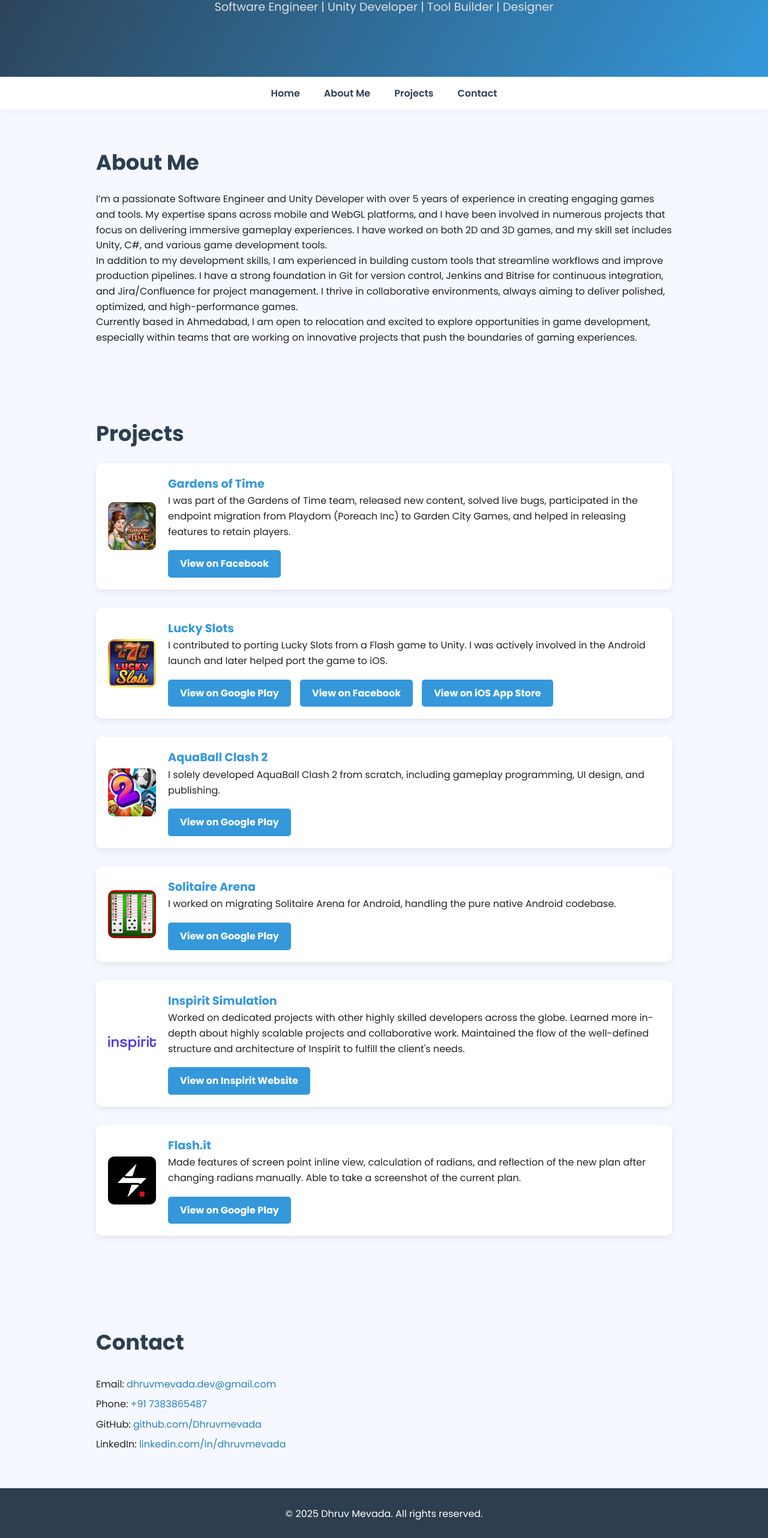
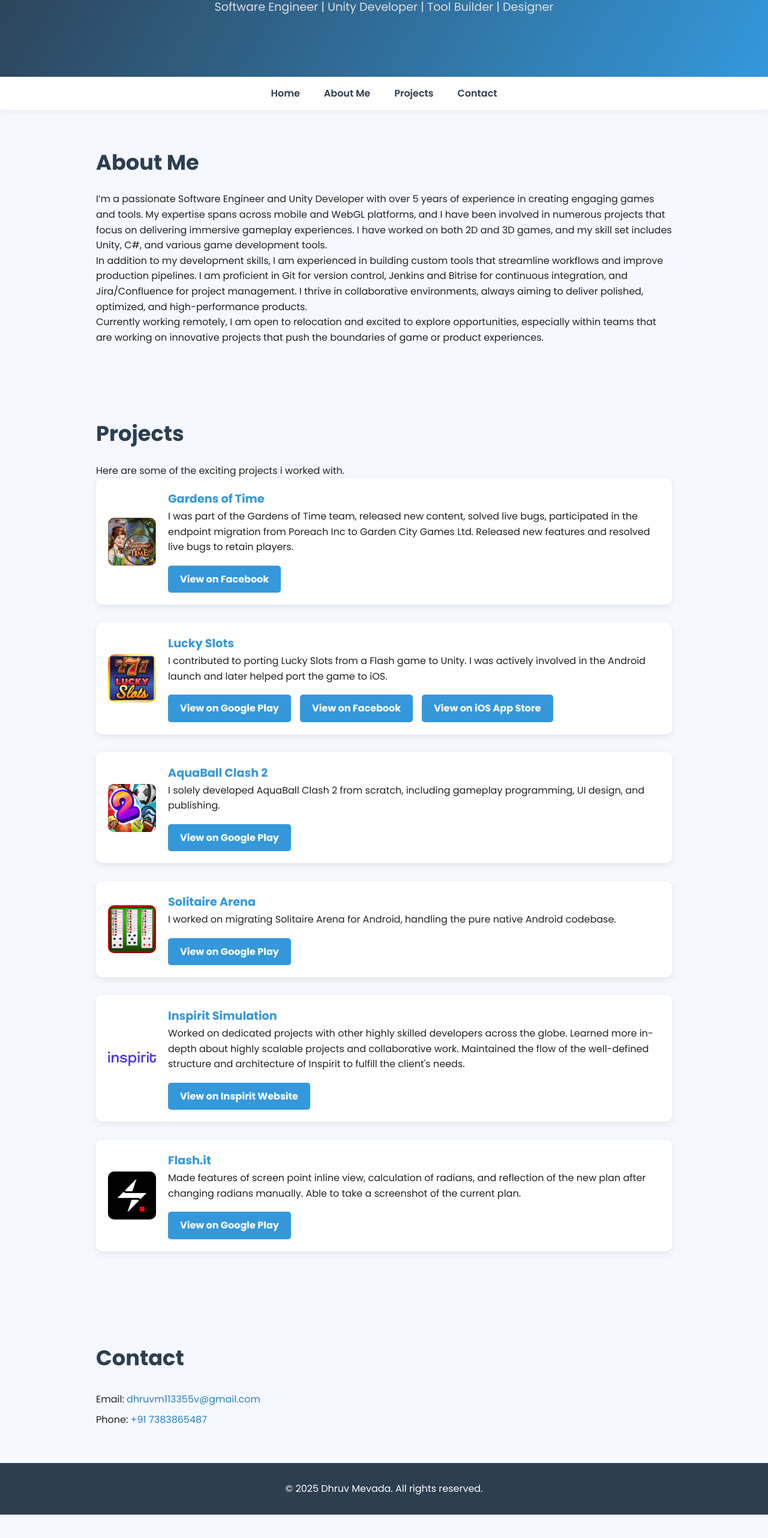
Before and after one commit to dhruv111/dhruv-portfolio, a React (Create React App) app: page / in a window 1280 px wide. Shown: the part 190-2754 px from the top of the page at 60% size. After the commit the page ends 2715 px from the top, so only its background shows below. Built offline with nearby package versions, Linux system fonts and the light colour scheme; the HTML template or start-up script is replaced by a standard one.

Commit message:
Final changes

```diff
--- a/src/App.js
+++ b/src/App.js
@@ -29,23 +29,25 @@
           I’m a passionate Software Engineer and Unity Developer with over 5 years of experience in creating engaging games and tools. My expertise spans across mobile and WebGL platforms, and I have been involved in numerous projects that focus on delivering immersive gameplay experiences. I have worked on both 2D and 3D games, and my skill set includes Unity, C#, and various game development tools.
         </p>
         <p>
-          In addition to my development skills, I am experienced in building custom tools that streamline workflows and improve production pipelines. I have a strong foundation in Git for version control, Jenkins and Bitrise for continuous integration, and Jira/Confluence for project management. I thrive in collaborative environments, always aiming to deliver polished, optimized, and high-performance games.
+          In addition to my development skills, I am experienced in building custom tools that streamline workflows and improve production pipelines. I am proficient in Git for version control, Jenkins and Bitrise for continuous integration, and Jira/Confluence for project management. I thrive in collaborative environments, always aiming to deliver polished, optimized, and high-performance products.
         </p>
         <p>
-          Currently based in Ahmedabad, I am open to relocation and excited to explore opportunities in game development, especially within teams that are working on innovative projects that push the boundaries of gaming experiences.
+          Currently working remotely, I am open to relocation and excited to explore opportunities, especially within teams that are working on innovative projects that push the boundaries of game or product experiences.
         </p>
       </section>
 
       {/* Projects Section */}
       <section id="projects" className="fade-in-section">
         <h2>Projects</h2>
-
+        <p>
+          Here are some of the exciting projects i worked with.
+         </p>
         {/* Gardens of Time */}
         <div className="project">
           <img src={gardens_of_time} alt="Gardens of Time" />
           <div className="project-details">
             <h3>Gardens of Time</h3>
-            <p>I was part of the Gardens of Time team, released new content, solved live bugs, participated in the endpoint migration from Playdom (Poreach Inc) to Garden City Games, and helped in releasing features to retain players.</p>
+            <p>I was part of the Gardens of Time team, released new content, solved live bugs, participated in the endpoint migration from Poreach Inc to Garden City Games Ltd. Released new features and resolved live bugs to retain players.</p>
             <div className="link-buttons">
               <a href="https://www.facebook.com/GardensofTime/" target="_blank" rel="noreferrer">View on Facebook</a>
             </div>
@@ -118,10 +120,9 @@
       {/* Contact Section */}
       <section id="contact" className="fade-in-section">
         <h2>Contact</h2>
-        <p>Email: <a href="mailto:dhruvmevada.dev@gmail.com" className="contact-link">dhruvmevada.dev@gmail.com</a></p>
+        <p>Email: <a href="mailto:dhruvm113355.dev@gmail.com" className="contact-link">dhruvm113355v@gmail.com</a></p>
         <p>Phone: <a href="tel:+917383865487" className="contact-link">+91 7383865487</a></p>
-        <p>GitHub: <a href="https://github.com/Dhruvmevada" className="contact-link" target="_blank" rel="noreferrer">github.com/Dhruvmevada</a></p>
-        <p>LinkedIn: <a href="https://linkedin.com/in/dhruvmevada" className="contact-link" target="_blank" rel="noreferrer">linkedin.com/in/dhruvmevada</a></p>
+
       </section>
 
       <footer>
```
